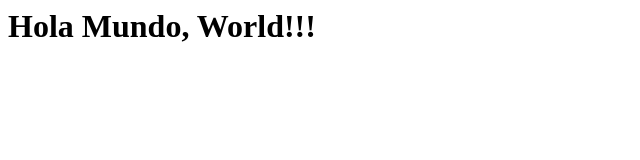
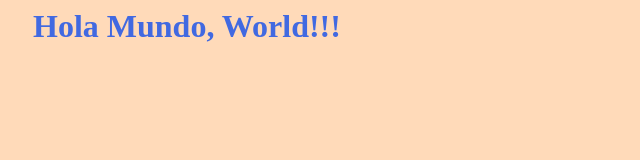
Before and after one commit to rgamarra/rgamarra, a plain HTML site: page index.html in a window 1280 px wide. Shown: the whole page, without its empty margins (0-640 px from the left). Drawn offline with Linux system fonts and the light colour scheme.

Commit message:
Hoja de estilos.

```diff
--- a/index.html
+++ b/index.html
@@ -4,6 +4,7 @@
 	 <meta http-equiv="X-UA-Compatible" content="IE-edge">
 	 <meta name="viewport" conent="width-device-width">
 	 <title>Document-Rodolfo.</title>
+	 <link rel="stylesheet" href="./mystyle.css">
 </head>
 <body>
 	<h1> Hola Mundo, World!!! </h1>
--- /dev/null
+++ b/mystyle.css
@@ -0,0 +1,12 @@
+body {
+
+background-color: peachpuff;
+
+}
+
+h1 {
+
+	color : royalblue;
+	margin-left : 25px;
+
+}
```
